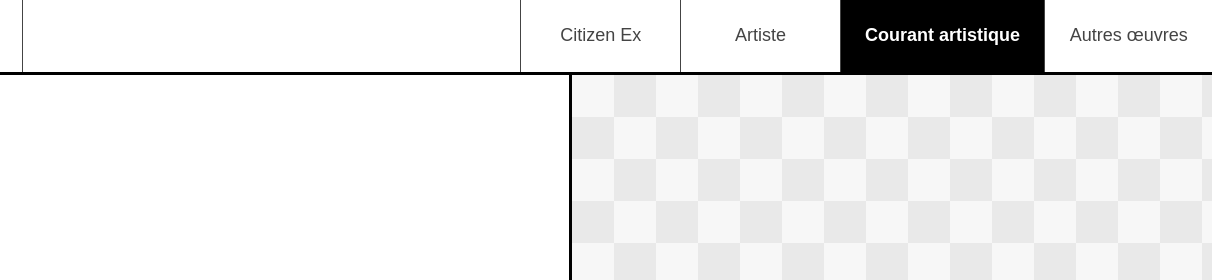
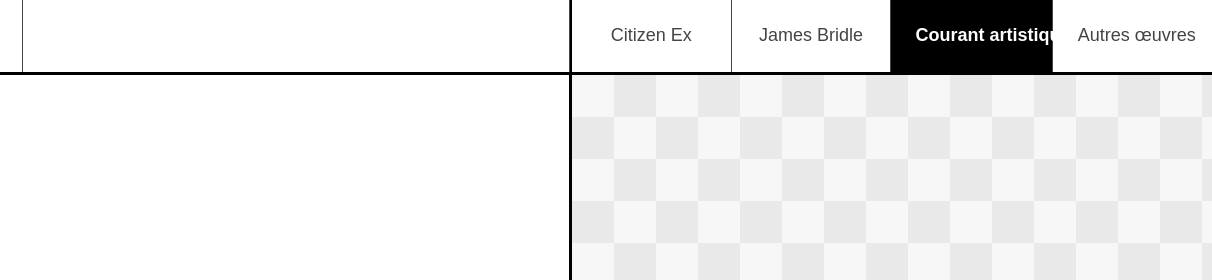
Before and after one commit to cams1593/ilab, a website: page src/courant.html in a window 1280 px wide. Shown: the top 280 px of the page, 68-1280 px from the left. Drawn offline with nearby package versions, Linux system fonts and the light colour scheme; files that its build step writes are made by us from their sources; a web font is replaced by a local one.

Commit message:
correction mineure nav contenu + css

```diff
--- a/src/courant.html
+++ b/src/courant.html
@@ -33,7 +33,7 @@
 
     <nav class="main-nav" id="main-navigation" aria-label="Navigation principale">
       <a class="main-nav__link" href="./citizen.html" aria-current="page">Citizen Ex</a>
-      <a class="main-nav__link" href="./artiste.html">Artiste</a>
+      <a class="main-nav__link" href="./james.html">James Bridle</a>
       <a class="main-nav__link is-active" href="./courant.html">Courant artistique</a>
       <a class="main-nav__link" href="./oeuvres.html">Autres œuvres</a>
       <div class="language-label">Langues</div>
--- a/src/styles/components/_correction.scss
+++ b/src/styles/components/_correction.scss
@@ -47,6 +47,8 @@
 .main-nav {
   display: flex;
   flex: 0 0 auto;
+  width: 50%;
+  border-left: 2px solid;
 }
 
 .main-nav__link {
@@ -57,7 +59,7 @@
   border-right: 1px solid $c-alt;
   color: $c-alt;
   font-size: clamp(0.875rem, 1.5vw, 1.125rem);
-  /* white-space: nowrap; */
+  white-space: nowrap;
 
   &:last-of-type {
     border-right: 0;
```
